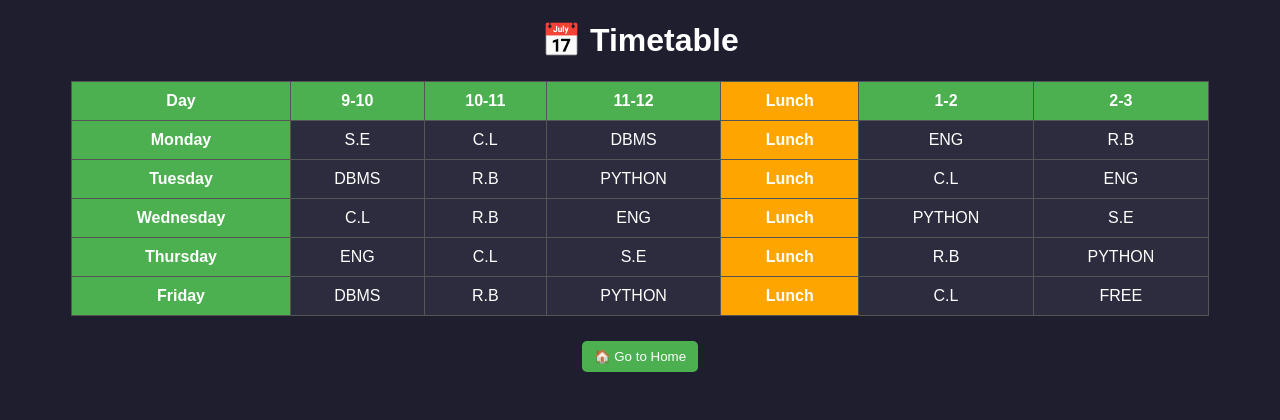
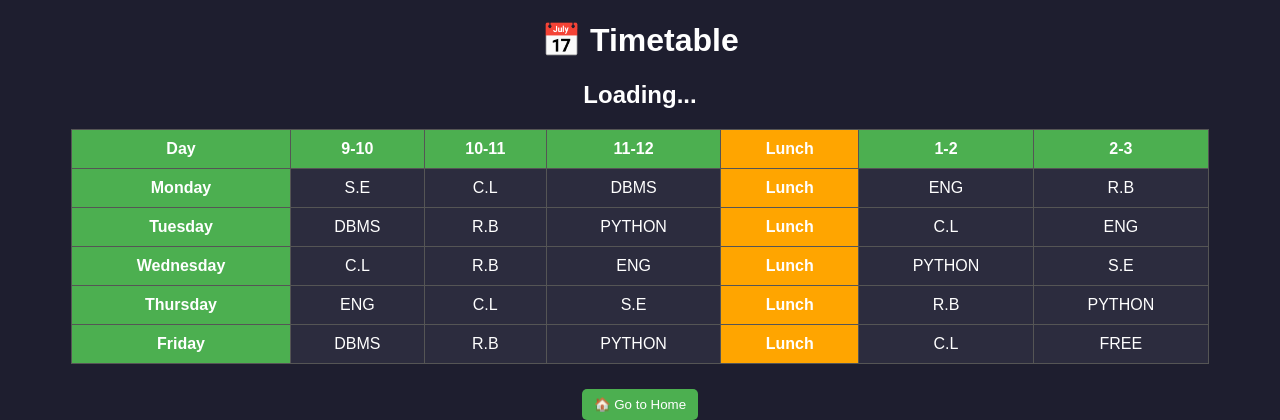
Before and after one commit to abhishekr5821-droid/BCA, a Django app: page /timetable/ in a window 1280 px wide. Shown: the top 420 px of the page. Run offline with Django 5.2, Linux system fonts and the light colour scheme; data that the repository does not hold is empty.

Commit message:
live timetable added

```diff
--- a/template/timetable.html
+++ b/template/timetable.html
@@ -59,6 +59,7 @@ button {
 <body>
 
 <h1>📅 Timetable</h1>
+<h2 id="liveInfo">Loading...</h2>
 
 <table id="timetable">
 <thead>
```
